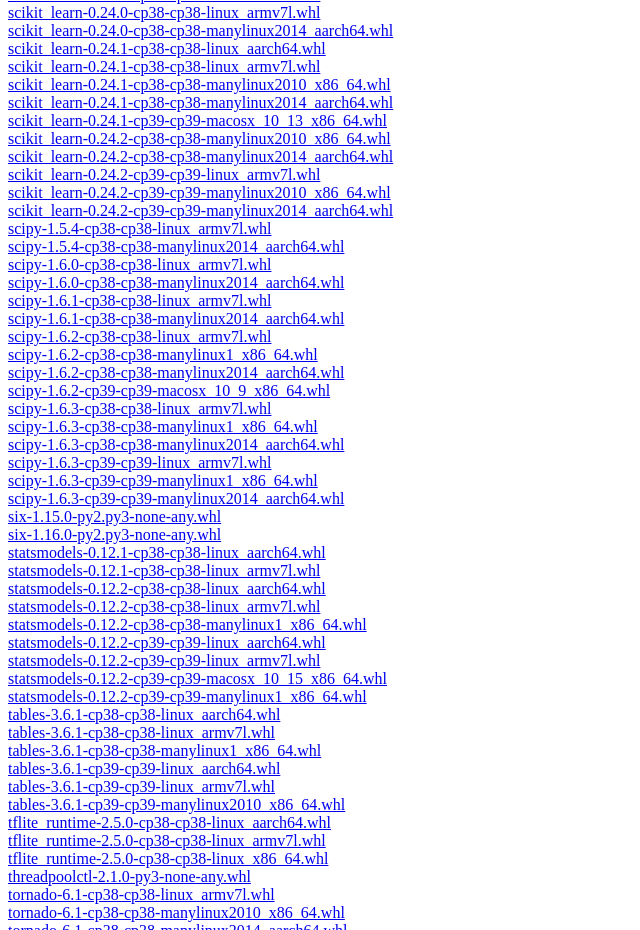
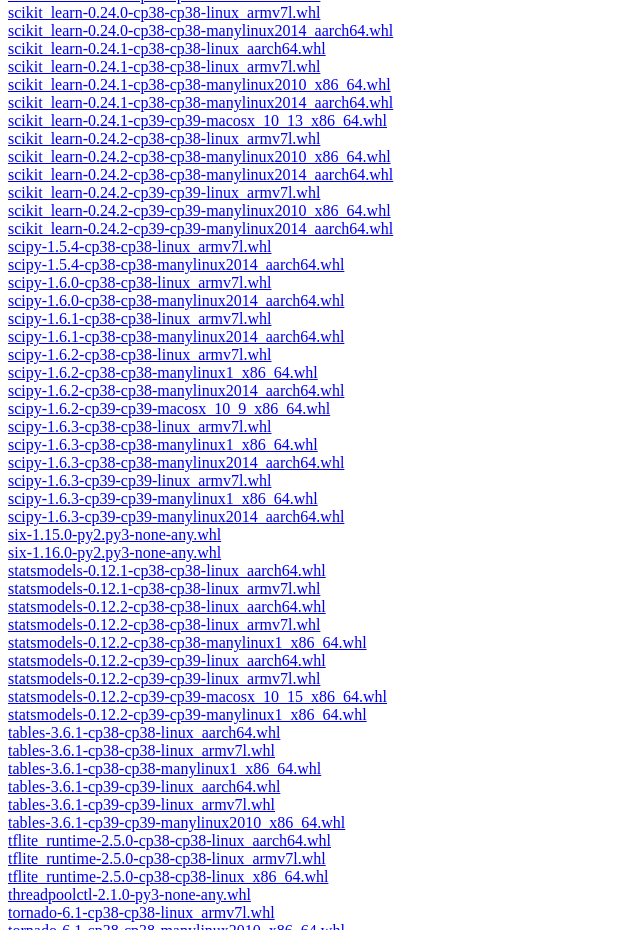
Before and after one commit to OpenComputingLab/vce-wheelhouse, a plain HTML site: page index.html in a window 1280 px wide. Shown: the part 5440-6370 px from the top of the page, without its empty margins (0-640 px from the left). Drawn offline with Linux system fonts and the light colour scheme.

Commit message:
scikit learn

```diff
--- a/index.html
+++ b/index.html
@@ -311,6 +311,7 @@
 <a href="wheelhouse/scikit_learn-0.24.1-cp38-cp38-manylinux2010_x86_64.whl">scikit_learn-0.24.1-cp38-cp38-manylinux2010_x86_64.whl</a><br/>
 <a href="wheelhouse/scikit_learn-0.24.1-cp38-cp38-manylinux2014_aarch64.whl">scikit_learn-0.24.1-cp38-cp38-manylinux2014_aarch64.whl</a><br/>
 <a href="wheelhouse/scikit_learn-0.24.1-cp39-cp39-macosx_10_13_x86_64.whl">scikit_learn-0.24.1-cp39-cp39-macosx_10_13_x86_64.whl</a><br/>
+<a href="wheelhouse/scikit_learn-0.24.2-cp38-cp38-linux_armv7l.whl">scikit_learn-0.24.2-cp38-cp38-linux_armv7l.whl</a><br/>
 <a href="wheelhouse/scikit_learn-0.24.2-cp38-cp38-manylinux2010_x86_64.whl">scikit_learn-0.24.2-cp38-cp38-manylinux2010_x86_64.whl</a><br/>
 <a href="wheelhouse/scikit_learn-0.24.2-cp38-cp38-manylinux2014_aarch64.whl">scikit_learn-0.24.2-cp38-cp38-manylinux2014_aarch64.whl</a><br/>
 <a href="wheelhouse/scikit_learn-0.24.2-cp39-cp39-linux_armv7l.whl">scikit_learn-0.24.2-cp39-cp39-linux_armv7l.whl</a><br/>
```
Also changed, not shown: 1 other file.
